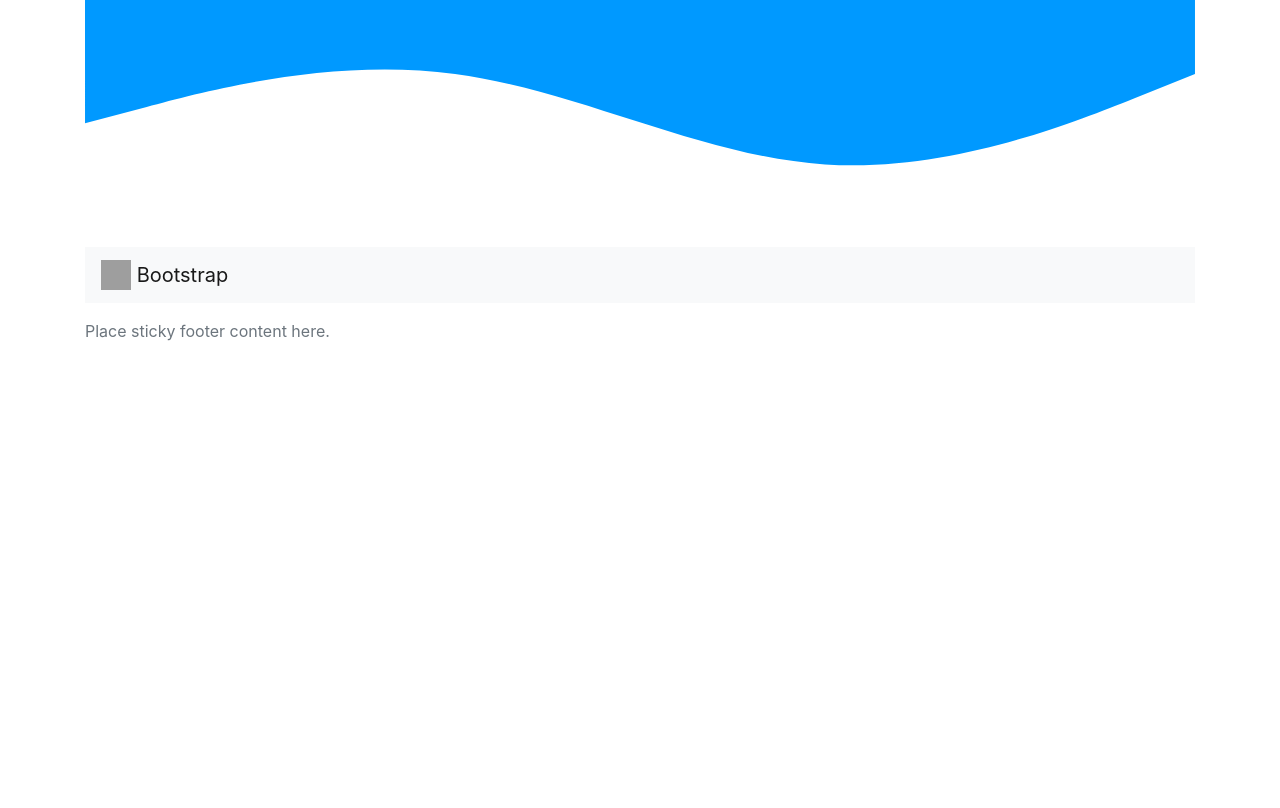
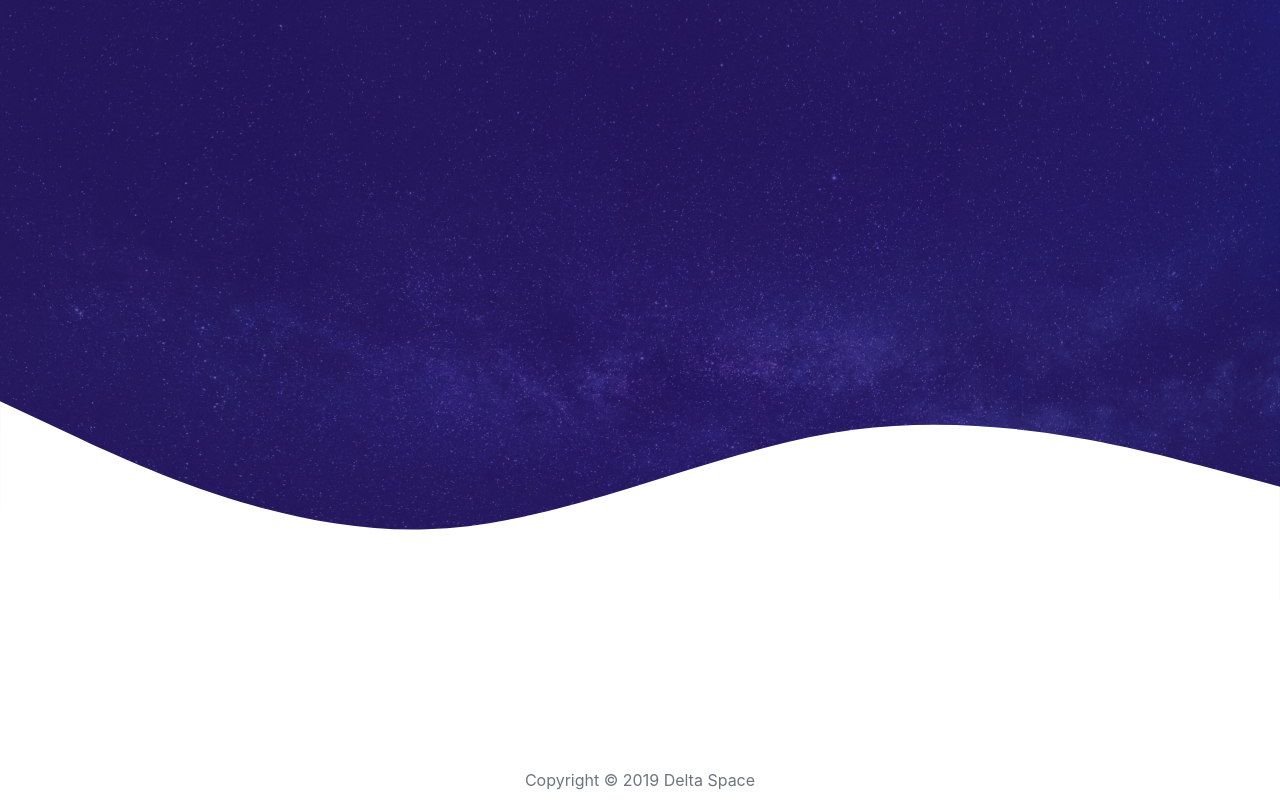
Before and after one commit to AgentFurb/projectV2, a PHP site: page / in a window 1280 px wide. Before the commit the page ends 341 px from the top, so only its background shows below. Run offline with PHP 8.4, Linux system fonts and the light colour scheme; grey boxes are pictures that could not be loaded.

Commit message:
SVG background
added fonts and svg background for the homepage

```diff
--- a/css/main.css
+++ b/css/main.css
@@ -0,0 +1,55 @@
+@font-face {
+    font-family: abang;
+    src: url(../assets/fonts/Abang.otf);
+}
+
+@font-face {
+  font-family: orbitron;
+  src: url(../assets/fonts/Orbitron-VariableFont_wght.ttf);
+}
+
+@font-face {
+    font-family: racingSansOne;
+    src: url(../assets/fonts/RacingSansOne-Regular.ttf);
+}
+
+@font-face {
+    font-family: raleway-reg;
+    src: url(../assets/fonts/Raleway-Regular.ttf);
+}
+
+@font-face {
+    font-family: raleway-sb;
+    src: url(../assets/fonts/Raleway-SemiBold.ttf);
+}
+
+body {
+    margin: 0;
+    padding: 0;
+}
+.main-con {
+    padding: 0px !important;
+    margin: 0 !important;
+    position: relative;
+    background: #ff319c url(../assets/img/background-purple.png);
+    background-size: cover;
+    width: 100%;
+    height: 75vh;
+}
+
+#wave {
+    position: absolute;
+    bottom: 0;
+    /* background-color: #ff0; */
+    width: 100%;
+}
+
+#wave path {
+    fill: #ffffff;
+}
+
+section.sec2 {
+    width: 100%;
+    height: 19vh;
+    background-color: #ffffff;
+}
--- a/inc/footer.php
+++ b/inc/footer.php
@@ -1,6 +1,6 @@
-<footer class="footer mt-auto py-3">
+<footer class="footer text-center py-3">
   <div class="container">
-    <span class="text-muted">Place sticky footer content here.</span>
+    <span class="text-muted">Copyright © 2019 Delta Space</span>
   </div>
 </footer>
 
--- a/index.php
+++ b/index.php
@@ -5,16 +5,17 @@
     <title>Project V2 - Delta Space</title>
 </head>
 <body>
-<div class="container">
-    <svg xmlns="http://www.w3.org/2000/svg" viewBox="0 0 1440 320"><path fill="#0099ff" fill-opacity="1" d="M0,160L80,138.7C160,117,320,75,480,96C640,117,800,203,960,213.3C1120,224,1280,160,1360,128L1440,96L1440,0L1360,0C1280,0,1120,0,960,0C800,0,640,0,480,0C320,0,160,0,80,0L0,0Z"></path></svg>
-    <!-- Image and text -->
-    <nav class="navbar navbar-light bg-light">
-    <a class="navbar-brand" href="#">
-        <img src="/docs/4.4/assets/brand/bootstrap-solid.svg" width="30" height="30" class="d-inline-block align-top" alt="">
-        Bootstrap
-    </a>
-    </nav>
-</div>
+<section class="container-fluid main-con">
+    <svg id="wave" xmlns="http://www.w3.org/2000/svg" viewBox="0 0 1440 320">
+        <path fill="#0099ff" fill-opacity="1" d="M0,96L80,133.3C160,171,320,245,480,240C640,235,800,149,960,128C1120,107,1280,149,1360,170.7L1440,192L1440,320L1360,320C1280,320,1120,320,960,320C800,320,640,320,480,320C320,320,160,320,80,320L0,320Z"></path>
+    </svg>
+    <div>
+
+    </div>
+</section>
+<section class="sec2">
+
+</section>
 
 <?php include 'inc/footer.php';?>
 </body>
```
Also changed, not shown: assets/fonts/Abang.otf (added), assets/fonts/Orbitron-VariableFont_wght.ttf (added), assets/fonts/RacingSansOne-Regular.ttf (added), assets/fonts/Raleway-Regular.ttf (added), assets/fonts/Raleway-SemiBold.ttf (added), assets/img/background-purple.png (added).
